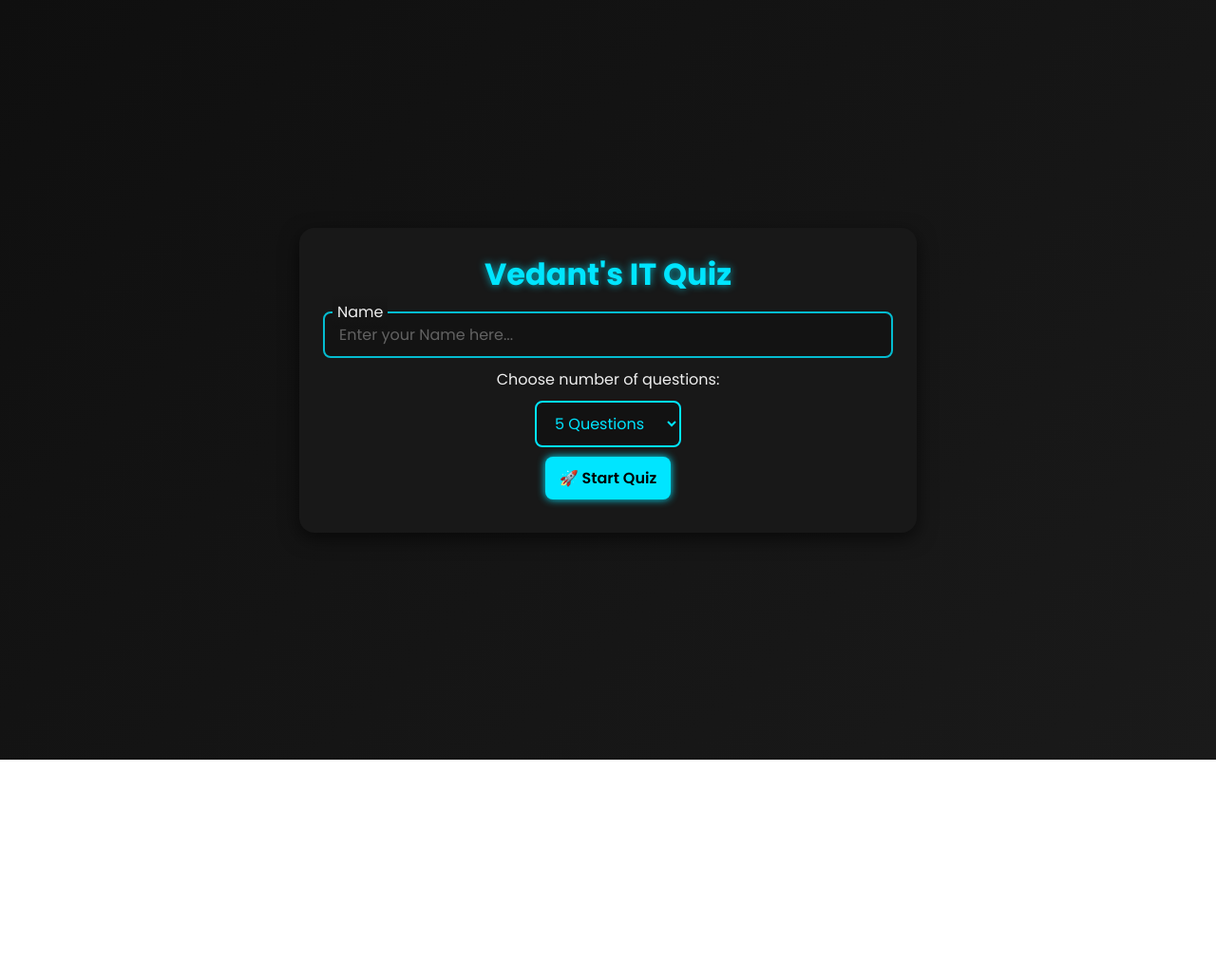
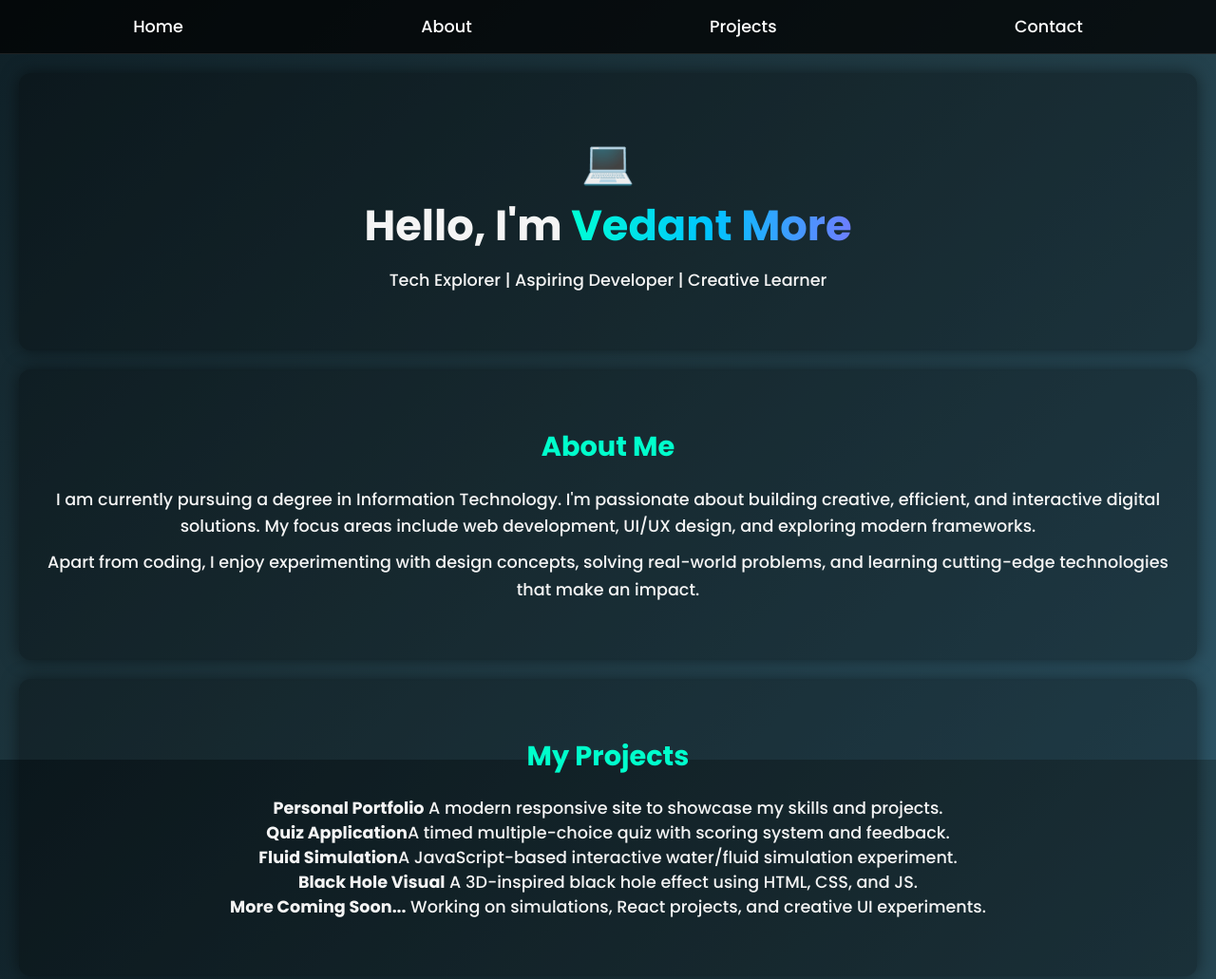
Before and after one commit to Vedantm0re/Portfolio, a plain HTML site: page index.html in a window 1280 px wide. Shown: the top 1031 px of the page at 95% size. Before the commit the page ends 800 px from the top, so only its background shows below. Drawn offline with Linux system fonts and the light colour scheme.

Commit message:
Update index.html

```diff
--- a/index.html
+++ b/index.html
@@ -2,39 +2,158 @@
 <html lang="en">
 <head>
   <meta charset="UTF-8">
-  <meta name="viewport" content="width=device-width, initial-scale=1.0">
-  <title>Vedant's IT Quiz App</title>
-  <link href="https://fonts.googleapis.com/css2?family=Poppins:wght@400;600;700&display=swap" rel="stylesheet">
+  <title>Personal Portfolio - Vedant More</title>
+  <link href="https://fonts.googleapis.com/css2?family=Poppins:wght@300;500;700&display=swap" rel="stylesheet">
   <style>
-    * { margin: 0; padding: 0; box-sizing: border-box; }
+    * {
+      margin: 0;
+      padding: 0;
+      box-sizing: border-box;
+    }
 
     body {
-      font-family: "Poppins", sans-serif;
-      display: flex;
-      justify-content: center;
-      align-items: center;
-      min-height: 100vh;
-      background: linear-gradient(135deg, #0f0f0f, #1a1a1a);
-      color: #eee;
+      font-family: 'Poppins', sans-serif;
+      color: #f4f4f4;
+      background: linear-gradient(135deg, #0f2027, #203a43, #2c5364);
+      background-attachment: fixed;
     }
 
-    .quiz-box {
-      width: 90%;
-      max-width: 650px;
-      background: #181818;
-      padding: 25px;
-      border-radius: 16px;
-      box-shadow: 0 6px 20px rgba(0,0,0,0.6);
-      text-align: center;
-      animation: fadeUp 0.7s ease-in-out;
+    nav ul {
+      display: flex;
+      background-color: rgba(0, 0, 0, 0.75);
+      padding: 15px;
+      list-style: none;
+      justify-content: center;
+      border-bottom: 1px solid rgba(255,255,255,0.1);
     }
 
-    @keyframes fadeUp {
-      from { opacity: 0; transform: translateY(30px); }
+    nav ul li {
+      margin: 0 auto;
+    }
+
+    nav ul li a {
+      color: #ffffff;
+      text-decoration: none;
+      font-weight: 500;
+      transition: color 0.3s ease;
+    }
+
+    nav ul li a:hover {
+      color: #00ffcc;
+    }
+
+    section {
+      padding: 60px 20px;
+      text-align: center;
+      background: rgba(0, 0, 0, 0.3);
+      margin: 20px;
+      border-radius: 12px;
+      box-shadow: 0 0 18px rgba(0,0,0,0.5);
+    }
+
+    #home h1 {
+      display: inline;
+      font-size: 2.8em;
+      animation: fadeIn 1.5s ease-in forwards;
+    }
+
+    #name {
+      display: inline;
+      font-weight: bold;
+      background: linear-gradient(90deg, #00ffd5, #00c3ff, #6e7eff);
+      -webkit-background-clip: text;
+      -webkit-text-fill-color: transparent;
+      background-clip: text;
+      text-fill-color: transparent;
+      animation: fadeIn 2s ease-in forwards;
+    }
+
+    p {
+      font-size: 1.1em;
+      margin-top: 10px;
+      line-height: 1.6;
+    }
+
+    ul {
+      list-style-type: none;
+      padding: 0;
+    }
+
+    ul li {
+      margin:auto 0;
+      font-size: 1.1em;
+    }
+
+    h2 {
+      margin-bottom: 20px;
+      font-size: 1.8em;
+      color: #00ffcc;
+    }
+
+    @keyframes fadeIn {
+      from { opacity: 0; transform: translateY(10px); }
       to { opacity: 1; transform: translateY(0); }
     }
 
-    h1, h2 {
+    @media screen and (max-width: 600px) {
+      nav ul {
+        flex-direction:column;
+       }
+       nav ul li {
+       	width:98%;
+       	text-align: center;
+       	padding : 5px ;
+       	border-bottom :1px solid rgb(0,0,0,0.3);
+       &:last-child {
+       	border:none; /* last one mein doesn't need bottom  border */
+       }
+      }
+    }
+  </style>
+</head>
+<body>
+  <header>
+    <nav>
+      <ul>
+        <li><a href="#home">Home</a></li>
+        <li><a href="#about">About</a></li>
+        <li><a href="#projects">Projects</a></li>
+        <li><a href="#contact">Contact</a></li>
+      </ul>
+    </nav>
+  </header>
+
+  <section id="home">
+  <h1>💻</h1>
+  <br>
+    <h1>Hello, I'm </h1><h1 id="name">Vedant More</h1>
+    <p>Tech Explorer | Aspiring Developer | Creative Learner</p>
+  </section>
+
+  <section id="about">
+    <h2>About Me</h2>
+    <p>I am currently pursuing a degree in Information Technology. I'm passionate about building creative, efficient, and interactive digital solutions. My focus areas include web development, UI/UX design, and exploring modern frameworks.</p>
+    <p>Apart from coding, I enjoy experimenting with design concepts, solving real-world problems, and learning cutting-edge technologies that make an impact.</p>
+  </section>
+
+  <section id="projects">
+    <h2>My Projects</h2>
+    <ul>
+      <li><strong>Personal Portfolio</strong> A modern responsive site to showcase my skills and projects.</li>
+      <li><strong>Quiz Application</strong>A timed multiple-choice quiz with scoring system and feedback.</li>
+      <li><strong>Fluid Simulation</strong>A JavaScript-based interactive water/fluid simulation experiment.</li>
+      <li><strong>Black Hole Visual</strong> A 3D-inspired black hole effect using HTML, CSS, and JS.</li>
+      <li><strong>More Coming Soon...</strong> Working on simulations, React projects, and creative UI experiments.</li>
+    </ul>
+  </section>
+
+  <section id="contact">
+    <h2>Contact Me</h2>
+    <p>Email: <a href="mailto:vedantbmore@gmail.com" style="color: #00ffcc;">vedantbmore@gmail.com</a></p>
+    <p>Let's connect for collaboration, projects, or just to exchange ideas!</p>
+  </section>
+</body>
+</html>    h1, h2 {
       color: #00e5ff;
       margin-bottom: 15px;
       text-shadow: 0 0 8px rgba(0,229,255,0.7);
```
